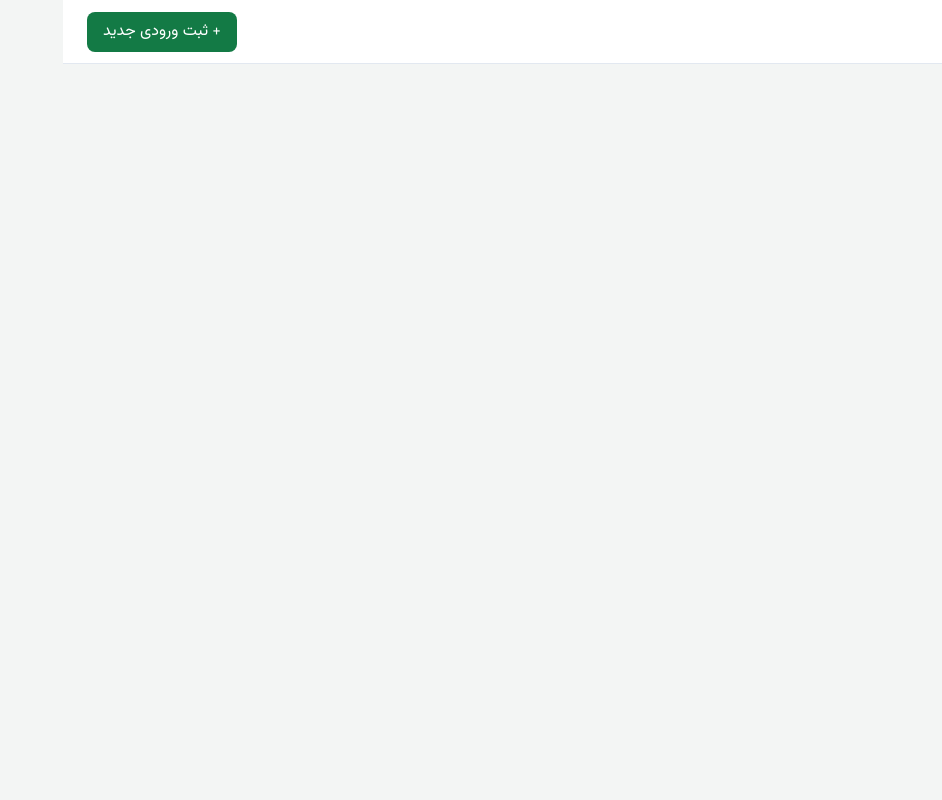
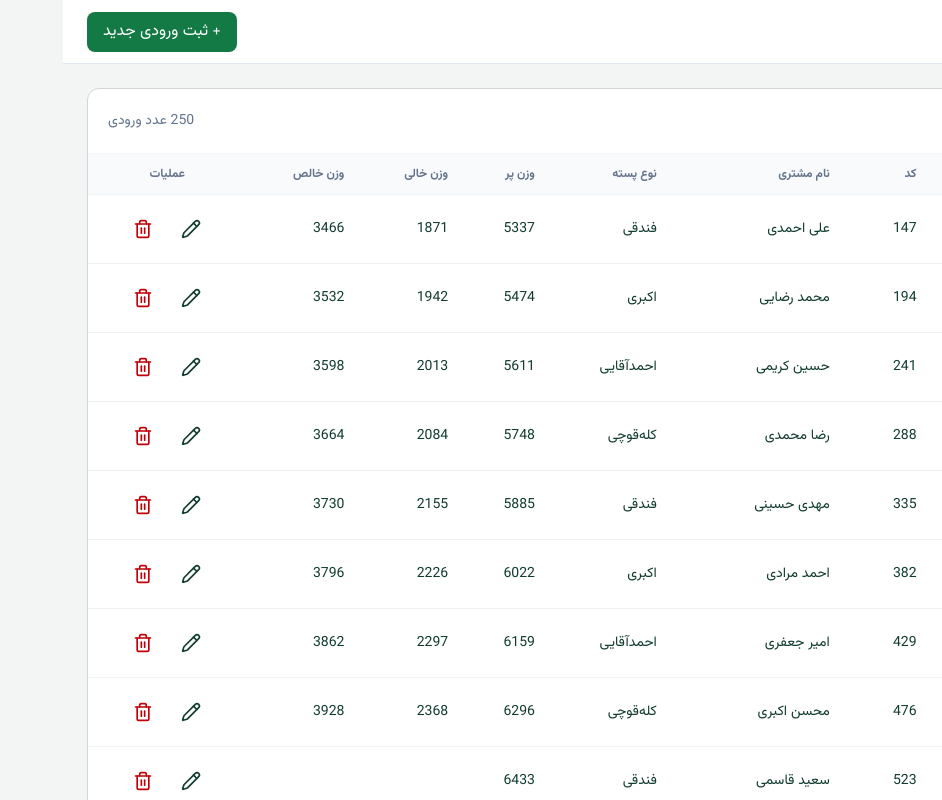
Before and after one commit to mosi3883/pistaFlow-ui, a React (Vite) app: page /deliveries in a window 1280 px wide. Shown: the whole page, without its empty margins (338-1280 px from the left). Built offline with nearby package versions, Linux system fonts and the light colour scheme.

Commit message:
10-entry-4

```diff
--- a/package.json
+++ b/package.json
@@ -1,7 +1,7 @@
 {
   "name": "pistaflow-ui",
   "private": true,
-  "version": "0.10.3",
+  "version": "0.10.4",
   "type": "module",
   "scripts": {
     "dev": "vite",
--- a/src/App.jsx
+++ b/src/App.jsx
@@ -3,6 +3,7 @@ import AppLayout from './ui/AppLayout';
 import Dashboard from './pages/Dashboard';
 import Customers from './pages/Customers';
 import CreateDelivery from './pages/CreateDelivery';
+import Deliveries from './pages/Deliveries';
 
 function App() {
   return (
@@ -10,7 +11,7 @@ function App() {
       <Route element={<AppLayout />}>
         <Route index element={<Dashboard />} />
         <Route path='/customers' element={<Customers />} />
-        <Route path='/deliveries' element={<p>ورودی ها</p>} />
+        <Route path='/deliveries' element={<Deliveries />} />
         <Route path='/deliveries/new' element={<CreateDelivery />} />
         <Route path='/accounting' element={<p>حسابداری</p>} />
         <Route path='/reports' element={<p>گزارش ها</p>} />
--- a/src/components/deliveries/DeliveriyForm.jsx
+++ b/src/components/deliveries/DeliveryForm.jsx
@@ -2,7 +2,7 @@ import { useForm, useWatch } from 'react-hook-form';
 import { LuCalculator, LuCalendarDays, LuHash, LuLeaf, LuScale, LuUserRound } from 'react-icons/lu';
 import Button from '../../ui/Button';
 
-function DeliveriyForm({ editMode = false }) {
+function DeliveryForm({ editMode = false }) {
   const {
     register,
     handleSubmit,
@@ -147,4 +147,4 @@ function DeliveriyForm({ editMode = false }) {
   );
 }
 
-export default DeliveriyForm;
+export default DeliveryForm;
--- /dev/null
+++ b/src/components/deliveries/DeliveryTable.jsx
@@ -0,0 +1,51 @@
+import { LuPencil, LuTrash2 } from 'react-icons/lu';
+
+import deliveries from './enteries';
+function DeliveryTable() {
+  return (
+    <>
+      <table className='w-full'>
+        <thead className='bg-slate-50 text-muted'>
+          <tr className='border-slate-100 border-b'>
+            <th className='px-4 py-3 text-xs text-right'>تاریخ</th>
+            <th className='px-4 py-3 text-xs text-right'>کد</th>
+            <th className='px-4 py-3 text-xs text-right'>نام مشتری</th>
+            <th className='px-4 py-3 text-xs text-right'>نوع پسته</th>
+            <th className='px-4 py-3 text-xs text-right'>وزن پر</th>
+            <th className='px-4 py-3 text-xs text-right'>وزن خالی</th>
+            <th className='px-4 py-3 text-xs text-right'>وزن خالص</th>
+            <th className='px-4 py-3 text-xs text-center'>عملیات</th>
+          </tr>
+        </thead>
+        <tbody>
+          {deliveries.map((delivery) => (
+            <tr
+              className='hover:bg-slate-50 border-border/30 border-b transition-colors duration-150'
+              key={delivery.id}
+            >
+              <td className='px-4 py-4 text-sm text-right'>{delivery.date}</td>
+              <td className='px-4 py-4 text-sm text-right'>{delivery.code}</td>
+              <td className='px-4 py-4 text-sm text-right'>{delivery.customerName}</td>
+              <td className='px-4 py-4 text-sm text-right'>{delivery.pistaType}</td>
+              <td className='px-4 py-4 text-sm text-right'>{delivery.grossWeight}</td>
+              <td className='px-4 py-4 text-sm text-right'>{delivery.tareWeight}</td>
+              <td className='px-4 py-4 text-sm text-right'>{delivery.netWeight}</td>
+              <td className='px-4 py-4 text-sm text-right'>
+                <div className='flex justify-center gap-3'>
+                  <button className='p-2 cursor-pointer'>
+                    <LuPencil size={20} />
+                  </button>
+                  <button className='p-2 cursor-pointer'>
+                    <LuTrash2 size={20} className='text-red-700 hover:text-red-500 transition-colors duration-150' />
+                  </button>
+                </div>
+              </td>
+            </tr>
+          ))}
+        </tbody>
+      </table>
+    </>
+  );
+}
+
+export default DeliveryTable;
--- /dev/null
+++ b/src/components/deliveries/enteries.js
@@ -0,0 +1,45 @@
+const customers = [
+  'علی احمدی',
+  'محمد رضایی',
+  'حسین کریمی',
+  'رضا محمدی',
+  'مهدی حسینی',
+  'احمد مرادی',
+  'امیر جعفری',
+  'محسن اکبری',
+  'سعید قاسمی',
+  'مجید حیدری',
+  'حمید رحیمی',
+  'علی‌رضا موسوی',
+  'محمدعلی صادقی',
+  'عباس نوری',
+  'جواد رستمی',
+  'فرهاد شریفی',
+  'یاسر محمودی',
+  'بهنام کاظمی',
+  'وحید عباسی',
+  'حسن زمانی',
+];
+
+const pistaTypes = ['فندقی', 'اکبری', 'احمدآقایی', 'کله‌قوچی'];
+
+const entries = Array.from({ length: 200 }, (_, index) => {
+  const id = index + 1;
+  const userId = (index % 20) + 1;
+  const grossWeight = 5200 + ((id * 137) % 3100);
+
+  const tareWeight = id % 9 === 0 || id % 17 === 0 ? null : 1800 + ((id * 71) % 1100);
+
+  return {
+    id,
+    userId,
+    customerName: customers[userId - 1],
+    code: 100 + ((id * 47) % 901),
+    pistaType: pistaTypes[index % 4],
+    date: `1405/07/${String((index % 30) + 1).padStart(2, '0')}`,
+    grossWeight,
+    tareWeight,
+    netWeight: tareWeight === null ? null : grossWeight - tareWeight,
+  };
+});
+export default entries;
--- a/src/pages/CreateDelivery.jsx
+++ b/src/pages/CreateDelivery.jsx
@@ -1,4 +1,4 @@
-import DeliveriyForm from '../components/deliveries/DeliveriyForm';
+import DeliveryForm from '../components/deliveries/DeliveryForm';
 
 function CreateDelivery() {
   return (
@@ -8,7 +8,7 @@ function CreateDelivery() {
         <p className='text-muted text-sm'>مدیریت اطلاعات پسته های ورودی کارخانه</p>
       </div>
       <div className='bg-white mx-auto px-3 py-4 border border-border rounded-xl max-w-3xl overflow-hidden'>
-        <DeliveriyForm />
+        <DeliveryForm />
       </div>
     </>
   );
--- /dev/null
+++ b/src/pages/Deliveries.jsx
@@ -0,0 +1,16 @@
+import DeliveryTable from '../components/deliveries/DeliveryTable';
+
+function Deliveries() {
+  return (
+    <div className='bg-white mx-auto border border-border rounded-xl max-w-7xl overflow-hidden'>
+      <div className='flex justify-between items-center p-5 border-slate-100 border-b'>
+        <h3 className='font-semibold text-heading'>لیست ورودی ها</h3>
+        <span className='text-muted text-sm'>250 عدد ورودی</span>
+      </div>
+
+      <DeliveryTable />
+    </div>
+  );
+}
+
+export default Deliveries;
```
Also changed, not shown: 1 other file (tests, documents, lock files or other folders).
